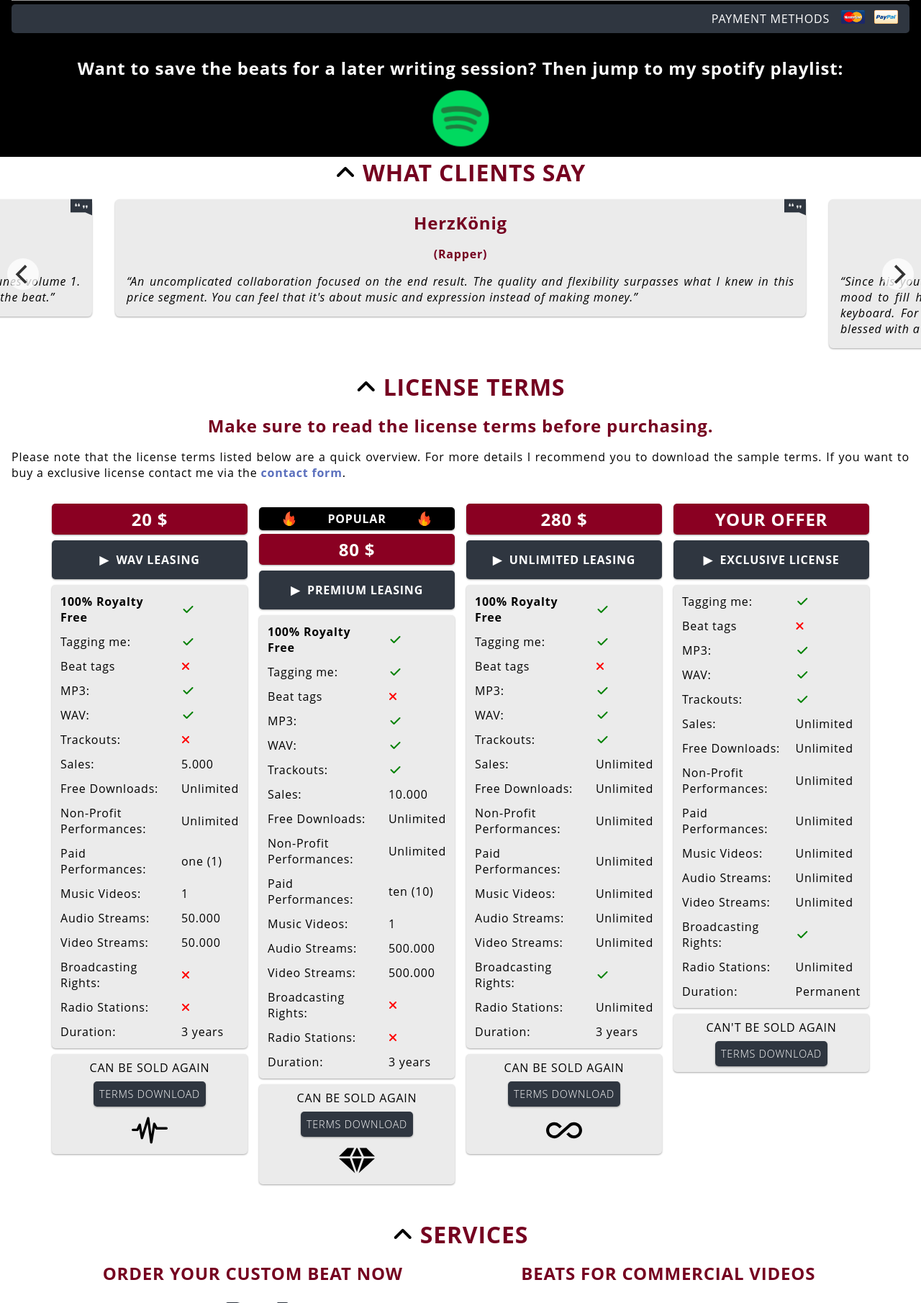
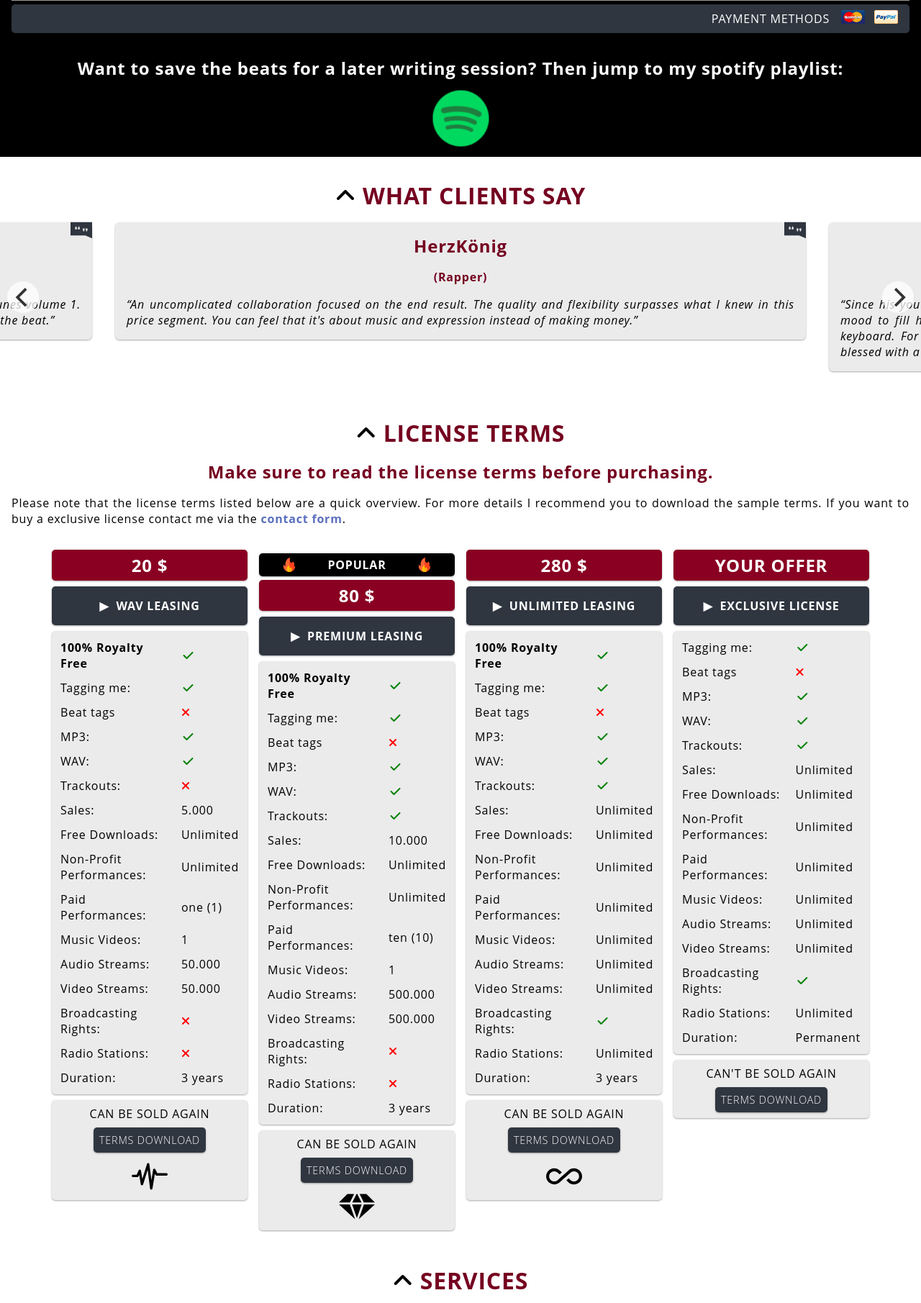
Before and after one commit to alperkuertuel/krispytunes, a PHP site: page / in a window 1280 px wide. Shown: the part 1012-2823 px from the top of the page at 72% size. Run offline with PHP 8.4, Linux system fonts and the light colour scheme; some libraries are stand-ins or nearby versions; grey boxes are pictures that could not be loaded.

Commit message:
fix clients distance bug and hover color of links

```diff
--- a/modules/clients/clients-de.php
+++ b/modules/clients/clients-de.php
@@ -1,4 +1,4 @@
-<section id="Clients">
+<section id="Clients" class="clients">
     <h1>
         <a href="#Instrumental-Store">
             <i class="fa-solid fa-angle-up" aria-label="Scrolle nach oben."></i>
--- a/modules/clients/clients.php
+++ b/modules/clients/clients.php
@@ -1,4 +1,4 @@
-<section id="Clients">
+<section id="Clients" class="clients">
     <h1>
         <a href="#Instrumental-Store">
             <i class="fa-solid fa-angle-up" aria-label="Scroll to Top"></i>
--- a/stylesheet_v12.css
+++ b/stylesheet_v12.css
@@ -12,7 +12,7 @@
   --box-shadow: 0 1px 3px rgba(0, 0, 0, 0.12), 0 1px 2px rgba(0, 0, 0, 0.24);
 
   --link-color: #5a6fbd;
-  --link-color-hover: #5a6fbd;
+  --link-color-hover: navy;
 
   --youtube-red: rgb(165, 19, 19);
   --primary-color: #750020;
@@ -343,6 +343,10 @@ nav {
 }
 
 /* -- client-section -- */
+.clients {
+  margin: 2rem 0;
+}
+
 .carousel {
   position: relative;
 }
```
